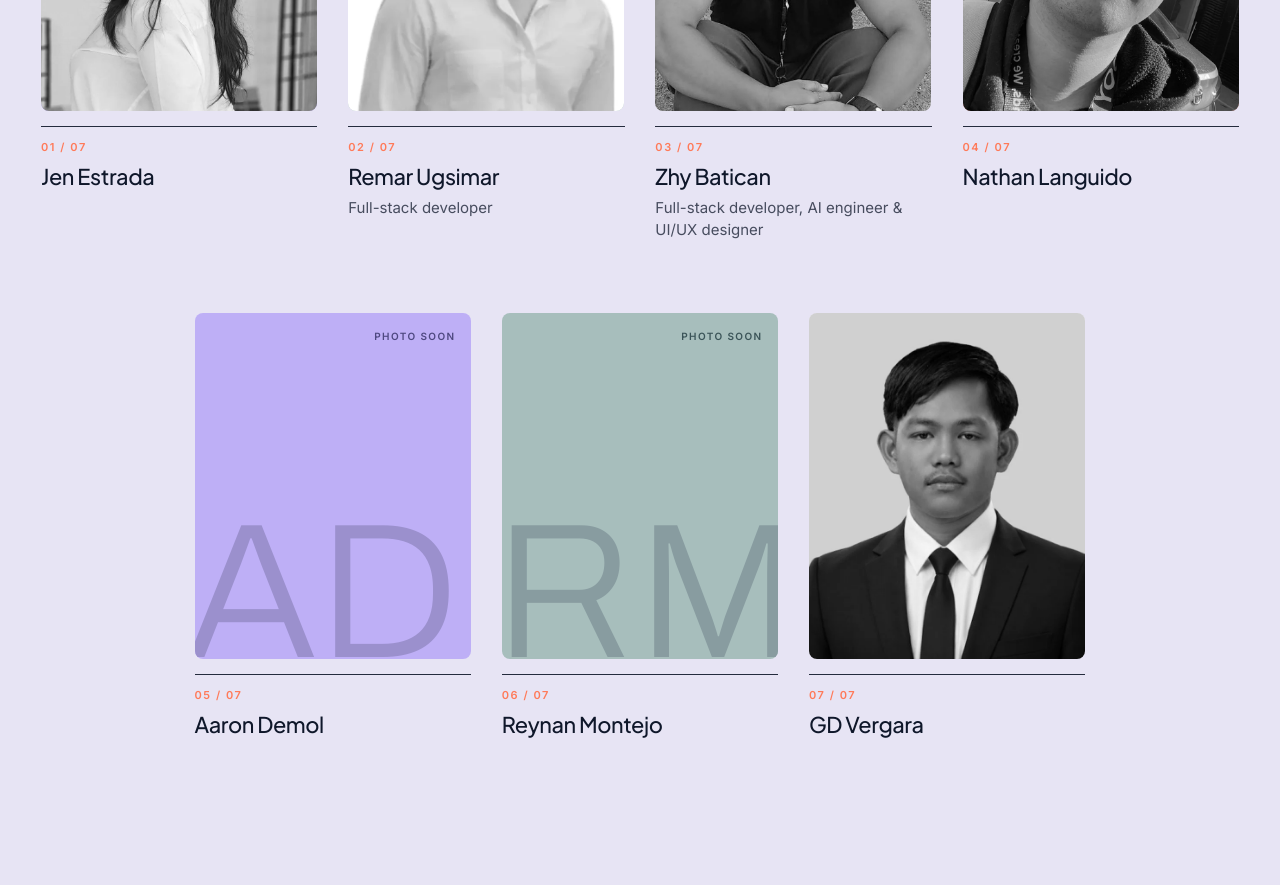
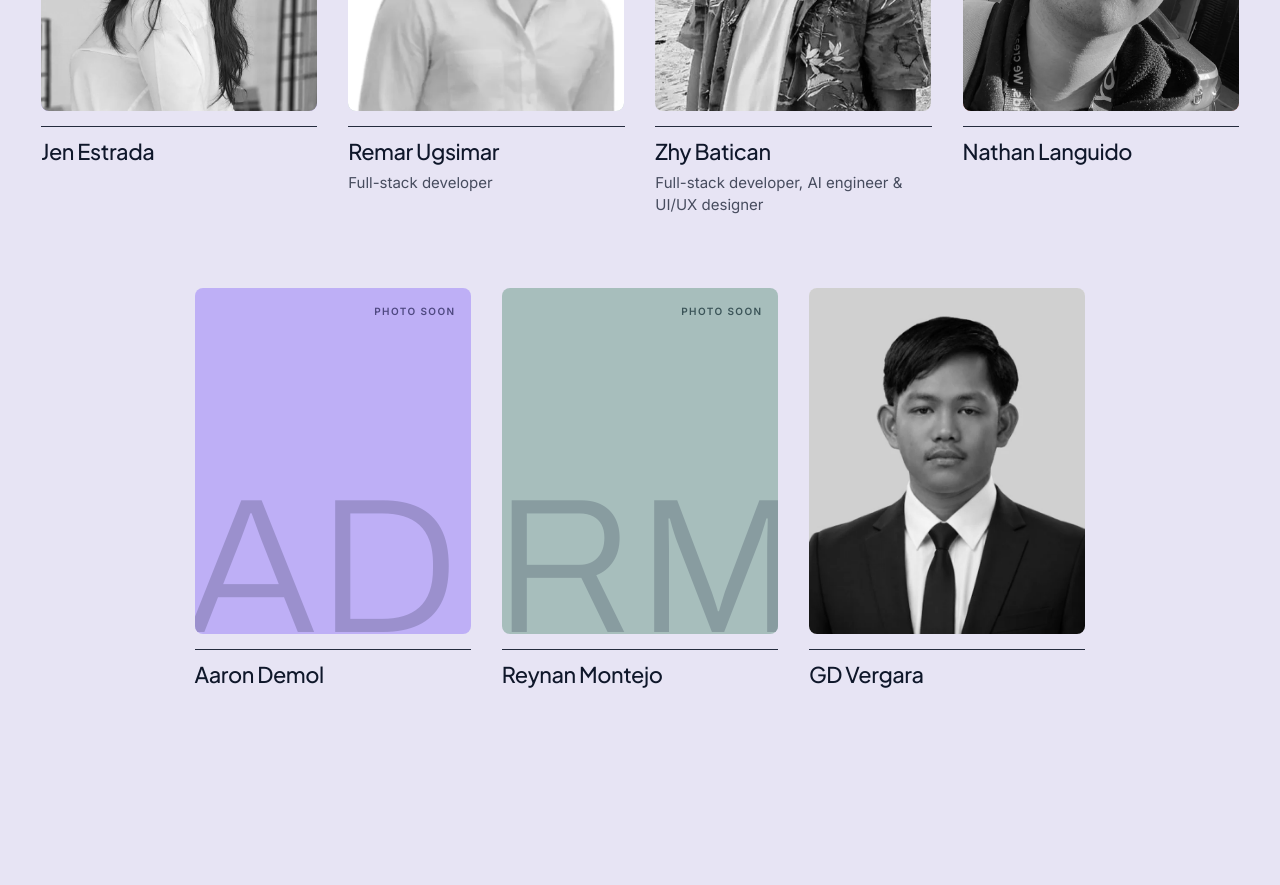
Before and after one commit to sauxxxxx/workwithoddly, a Next.js app: page /about in a window 1280 px wide. Shown: the part 1980-2865 px from the top of the page. Built offline with nearby package versions, Linux system fonts and the light colour scheme.

Commit message:
Publish simplified team captions and refreshed Zhy portrait

```diff
--- a/components/about/TeamGrid.tsx
+++ b/components/about/TeamGrid.tsx
@@ -6,7 +6,6 @@ import s from "./team-grid.module.css";
 const GROUNDS = ["lavender", "sage", "cream", "coral"] as const;
 const COLUMNS = 4;
 
-const pad = (n: number) => String(n).padStart(2, "0");
 /** First and last initial: "Reynan Montejo" → "RM". */
 const initials = (name: string) => {
   const words = name.split(" ").filter(Boolean);
@@ -53,9 +52,6 @@ export function TeamGrid({ people }: { people: TeamMember[] }) {
                   </>
                 )}
               </figure>
-              <p className={s.index}>
-                {pad(i + 1)} / {pad(people.length)}
-              </p>
               <h3 className={s.name}>
                 <ScrambleText text={person.name} />
               </h3>
--- a/components/about/team-grid.module.css
+++ b/components/about/team-grid.module.css
@@ -106,19 +106,12 @@
   color: color-mix(in oklab, var(--ground) 45%, var(--charcoal));
 }
 
-/* ── Under it: index, name, role ── */
+/* ── Under it: a hairline, the name, the role ── */
 
-.index {
+.name {
+  margin: 0;
   padding-top: var(--s-3);
   border-top: var(--line);
-  font-size: 0.6875rem;
-  font-weight: 600;
-  letter-spacing: 0.14em;
-  color: var(--coral);
-}
-
-.name {
-  margin: var(--s-2) 0 0;
   font-family: var(--f-brand);
   font-size: clamp(1.25rem, 1.7vw, 1.6rem);
   font-weight: 500;
```
Also changed, not shown: public/team/rolex-zhyronne-batican.webp.
